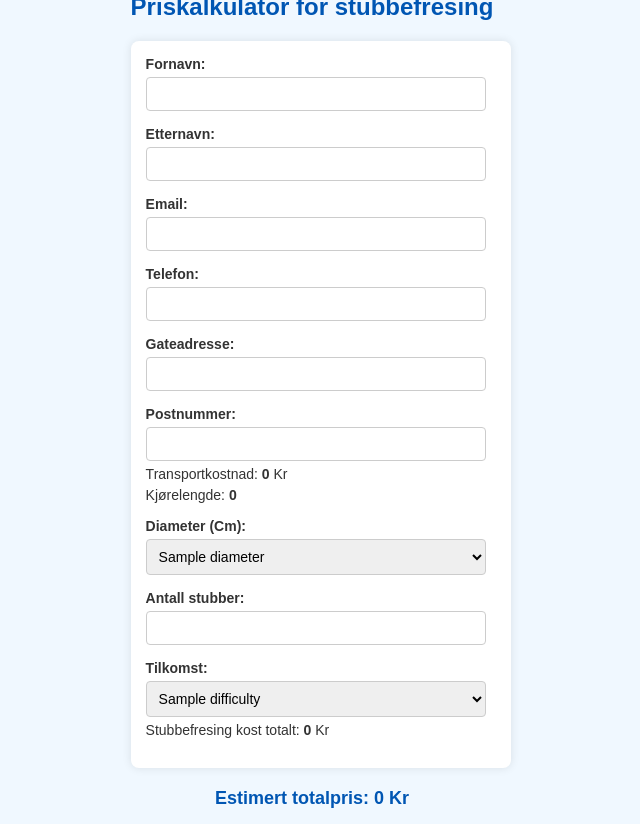
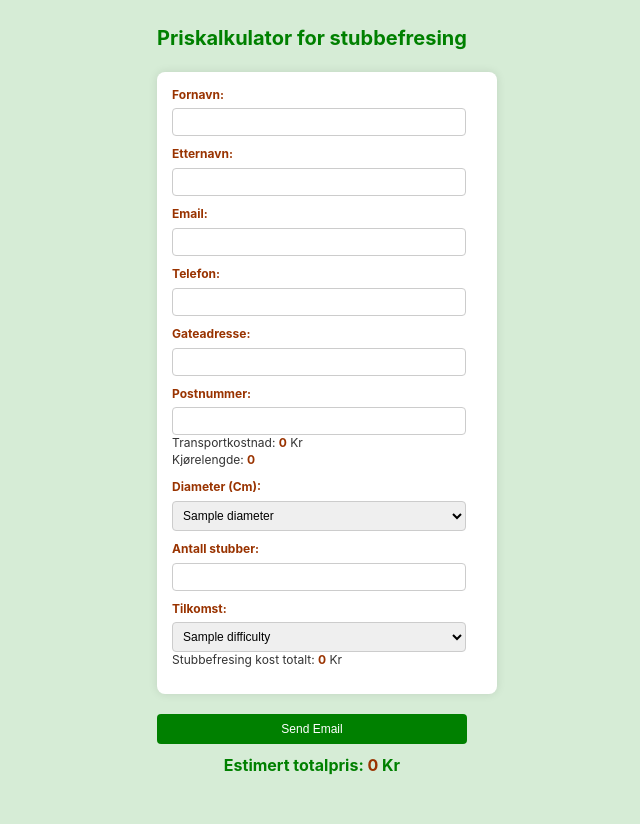
Before and after one commit to dared22/calc, a Flask app: template templates/index.html in a window 1280 px wide. Shown: the whole page, without its empty margins (328-968 px from the left). After the commit the page ends 775 px from the top, so only its background shows below. Run offline with Flask 3, Linux system fonts and the light colour scheme; the template is opened without the code that fills it: most values are stand-ins (such as "Sample title", 1, 10 or a date in 2020); data that the repository does not hold is empty; parts of the project's set-up code (start-up, migrations or seed data) failed here and were passed over.

Commit message:
added email functionality, changed styling

```diff
--- a/app.py
+++ b/app.py
@@ -3,19 +3,25 @@ import pickle
 import os
 import googlemaps
 from datetime import datetime
+import smtplib
+
+EMAIL_PROVIDER_SMTP_ADDRESS = "smtp.gmail.com"
+MY_EMAIL = 'pahasss131313@gmail.com'
+MY_PASSWORD = 'gnuqlzfvpsuzwfcn'
 
 API_KEY = 'AIzaSyD52GY-dsG6mjbXSukZIsmuOxE2w3X80iQ'
 ORIGIN = 'Tåsenveien 127, 0880'
 gmaps = googlemaps.Client(key=API_KEY)
 
+vanskelighet_dict = {"Enkel": 0, "Vanskelig": 0.7, "Trapp": 0.7, "Bratt": 0.7}
+
 app = Flask(__name__)
 
-# Load prisliste_dict from pickle file
+# prisliste
 with open('prisliste_data.pkl', 'rb') as f:
     prisliste_dict = pickle.load(f)
 
-vanskelighet_dict = {"Enkel": 0, "Vanskelig": 0.7, "Trapp": 0.7, "Bratt": 0.7}
-
+#kalkulerings logikk
 def calc(d, n, v):
     diameterpris = prisliste_dict[d]
     if n == 1:
@@ -26,12 +32,12 @@ def calc(d, n, v):
     return x + y
 
 def calculate_distance(destination, origin=ORIGIN):
-    # Request directions via driving
+    #kjøreavstand
     directions_result = gmaps.directions(origin,
                                          destination,
                                          mode="driving",
                                          departure_time=datetime.now())
-    # Extract distance
+    #avstand variabler
     distance_text = directions_result[0]['legs'][0]['distance']['text']
     distance_val = directions_result[0]['legs'][0]['distance']['value']
     duration = directions_result[0]['legs'][0]['duration']['text']
@@ -44,6 +50,15 @@ def final_dist_cost(destination):
     final_cost = (distance_val/1000) * 100
     return final_cost, distance
 
+def calculate_price(address, postnr, diameter, num_stumps, difficulty):
+    final_address = address + ', ' + postnr
+    diameter = int(diameter)
+    num_stumps = int(num_stumps)
+    result_1 = calc(diameter, num_stumps, difficulty)
+    dist_cost, distance = final_dist_cost(final_address)
+    result = result_1 + dist_cost
+    return result, result_1, dist_cost, distance
+
 
 @app.route('/', methods=['GET'])
 def index():
@@ -53,18 +68,75 @@ def index():
 
 @app.route('/calculate', methods=['POST'])
 def calculate_price_ajax():
-    adr = request.form['address']
-    post = request.form['postnr']
-    final_adress = adr + ', ' + post
-    diameter = int(request.form['diameter'])
-    n = int(request.form['num_stumps'])
+    address = request.form['address']
+    postnr = request.form['postnr']
+    diameter = request.form['diameter']
+    num_stumps = request.form['num_stumps']
     difficulty = request.form['difficulty']
-    result_1 = calc(diameter, n, difficulty)
-    dist_cost, distance = final_dist_cost(final_adress)
-    result = result_1 + dist_cost
+
+    result, result_1, dist_cost, distance = calculate_price(address, postnr, diameter, num_stumps, difficulty)
 
     return jsonify(price=result, result_1=result_1, dist_cost=dist_cost, distance=distance)
 
+
+
+@app.route('/send_email', methods=['POST'])
+def send_email():
+    data = request.get_json()
+
+    name = data['fname']
+    ename = data['lname']
+    email = data['email']
+    phone = data['phone']
+    address = data['address']
+    postnr = data['postnr']
+    diameter = data['diameter']
+    num_stumps = data['num_stumps']
+    difficulty = data['difficulty']
+
+    result, result_1, dist_cost, distance = calculate_price(address, postnr, diameter, num_stumps, difficulty)
+
+    subject = "Stubbefresing"
+    body = f"""
+    Hei {name},
+
+    Her er informasjonen om din forespørsel:
+    Fornavn: {name}
+    Email: {email}
+    Telefon: {phone}
+    Gateadresse: {address}
+    Postnummer: {postnr}
+    Diameter: {diameter} cm
+    Antall stubber: {num_stumps}
+    Tilkomst: {difficulty}
+    Stubbefresing kost totalt: {result_1} Kr
+    Transportkostnad: {dist_cost} Kr
+    Kjørelengde: {distance}
+    Estimert totalpris: {result} Kr
+
+    Takk for at du bruker vår priskalkulator!
+
+    Med vennlig hilsen,
+    Norsk Trefelling
+    """
+
+    email_message = f"Subject: {subject}\n\n{body}".encode('utf-8')
+
+    try:
+        with smtplib.SMTP(EMAIL_PROVIDER_SMTP_ADDRESS) as connection:
+            connection.starttls()
+            connection.login(MY_EMAIL, MY_PASSWORD)
+            connection.sendmail(
+                from_addr=MY_EMAIL,
+                to_addrs=[email, MY_EMAIL],
+                msg=email_message
+            )
+        return jsonify(status="Email sent successfully!")
+    except Exception as e:
+        print(f"Error: {e}")
+        return jsonify(status="Error sending email", message=str(e)), 500
+
+
 if __name__ == '__main__':
-    port = int(os.environ.get('PORT', 5000))
+    port = int(os.environ.get('PORT', 5500))
     app.run(host='0.0.0.0', port=port, debug=True)
--- a/static/styles.css
+++ b/static/styles.css
@@ -1,6 +1,6 @@
 body {
-    font-family: Arial, sans-serif;
-    background-color: #f0f8ff;
+    font-family: -apple-system, BlinkMacSystemFont, 'Segoe UI', Roboto, Oxygen-Sans, Ubuntu, Cantarell, 'Helvetica Neue', sans-serif;
+    background-color: rgba(1, 137, 1, 0.16);
     color: #333;
     margin: 0;
     padding: 0;
@@ -8,55 +8,84 @@ body {
     justify-content: center;
     align-items: center;
     height: 100vh;
+    line-height: 1.4;
 }
+
 h1 {
     text-align: center;
-    color: #0056b3;
+    color: #008000;
+    font-size: 20px;
+    margin-bottom: 15px;
 }
+
 form {
     background: #fff;
-    padding: 20px;
+    padding: 15px;
     border-radius: 8px;
     box-shadow: 0 0 10px rgba(0, 0, 0, 0.1);
-    max-width: 400px;
+    max-width: 350px;
     width: 100%;
     margin: 20px auto;
 }
+
 label {
     display: block;
-    margin-bottom: 8px;
+    margin-bottom: 5px;
     font-weight: bold;
+    font-size: 12px;
+    color: #993300;
 }
+
 input[type="text"],
 input[type="email"],
 input[type="tel"],
 input[type="number"],
 select {
-    width: calc(100% - 20px);
-    padding: 10px;
-    margin-bottom: 20px;
+    width: calc(100% - 16px);
+    padding: 6px;
+    margin-bottom: 10px;
     border: 1px solid #ccc;
     border-radius: 4px;
     box-sizing: border-box;
+    font-size: 12px;
 }
-input[type="submit"] {
+
+input[type="submit"],
+input[type="button"] {
     width: 100%;
-    padding: 10px;
-    background-color: #0056b3;
+    padding: 8px;
+    background-color: #008000;
     color: #fff;
     border: none;
     border-radius: 4px;
     cursor: pointer;
+    font-size: 12px;
+}
+
+input[type="submit"]:hover,
+input[type="button"]:hover {
+    background-color: #006600;
+}
+
+h2 {
+    text-align: center;
+    color: #008000;
+    margin-top: 10px;
     font-size: 16px;
 }
-input[type="submit"]:hover {
-    background-color: #004494;
+
+#calculatedPrice,
+#result1,
+#distCost,
+#distance {
+    font-weight: bold;
+    color: #993300;
 }
-h2 {
-    text-align: center;
-    color: #0056b3;
-    margin-top: 20px;
+
+#result1Container,
+#distCostContainer,
+#distContainer {
+    margin-top: -10px;
+    margin-bottom: 10px;
+    font-size: 12px;
 }
-#calculatedPrice {
-    font-weight: bold;
-}
--- a/templates/index.html
+++ b/templates/index.html
@@ -7,8 +7,8 @@
     <link rel="stylesheet" href="{{ url_for('static', filename='styles.css') }}">
     <style>
         body {
-            font-family: Arial, sans-serif;
-            background-color: #f0f8ff;
+            font-family: -apple-system, BlinkMacSystemFont, 'Segoe UI', Roboto, Oxygen-Sans, Ubuntu, Cantarell, 'Helvetica Neue', sans-serif;
+            background-color: rgba(1, 137, 1, 0.16);
             color: #333;
             margin: 0;
             padding: 0;
@@ -16,12 +16,13 @@
             justify-content: center;
             align-items: center;
             height: 100vh;
+            line-height: 1.4;
         }
         h1 {
             text-align: center;
-            color: #0056b3;
-            font-size: 24px;
-            margin-bottom: 20px;
+            color: #008000;
+            font-size: 20px;
+            margin-bottom: 15px;
         }
         form {
             background: #fff;
@@ -36,47 +37,51 @@
             display: block;
             margin-bottom: 5px;
             font-weight: bold;
-            font-size: 14px;
+            font-size: 12px;
+            color: #993300;
         }
         input[type="text"],
         input[type="email"],
         input[type="tel"],
         input[type="number"],
         select {
-            width: calc(100% - 10px);
-            padding: 8px;
-            margin-bottom: 15px;
+            width: calc(100% - 16px);
+            padding: 6px;
+            margin-bottom: 10px;
             border: 1px solid #ccc;
             border-radius: 4px;
             box-sizing: border-box;
-            font-size: 14px;
+            font-size: 12px;
         }
-        input[type="submit"] {
+        input[type="submit"],
+        input[type="button"] {
             width: 100%;
-            padding: 10px;
-            background-color: #0056b3;
+            padding: 8px;
+            background-color: #008000;
             color: #fff;
             border: none;
             border-radius: 4px;
             cursor: pointer;
-            font-size: 14px;
+            font-size: 12px;
         }
-        input[type="submit"]:hover {
-            background-color: #004494;
+        input[type="submit"]:hover,
+        input[type="button"]:hover {
+            background-color: #006600;
         }
         h2 {
             text-align: center;
-            color: #0056b3;
+            color: #008000;
             margin-top: 10px;
-            font-size: 18px;
+            font-size: 16px;
         }
         #calculatedPrice, #result1, #distCost, #distance {
             font-weight: bold;
+            color: #993300;
         }
         #result1Container, #distCostContainer, #distContainer {
             margin-top: -10px;
-            margin-bottom: 15px;
-            font-size: 14px;
+            margin-bottom: 10px;
+            font-size: 12px;
         }
     </style>
     <script src="https://code.jquery.com/jquery-3.6.0.min.js"></script>
@@ -85,11 +90,11 @@
     <div class="container">
         <h1>Priskalkulator for stubbefresing</h1>
         <form id="priceForm">
-            <label for="name">Fornavn:</label>
-            <input type="text" id="name" name="name" required>
+            <label for="fname">Fornavn:</label>
+            <input type="text" id="fname" name="fname" required>
 
-            <label for="name">Etternavn:</label>
-            <input type="text" id="name" name="name" required>
+            <label for="lname">Etternavn:</label>
+            <input type="text" id="lname" name="lname" required>
 
             <label for="email">Email:</label>
             <input type="email" id="email" name="email" required>
@@ -123,7 +128,7 @@
             </select>
             <div id="result1Container">Stubbefresing kost totalt: <span id="result1">0</span> Kr</div>
         </form>
-
+        <input type="button" id="sendEmailButton" value="Send Email">
         <h2>Estimert totalpris: <span id="calculatedPrice">0</span> Kr</h2>
     </div>
 
@@ -155,5 +160,35 @@
             calculatePrice();
         });
     </script>
+    <script>
+        $(document).ready(function() {
+            $("#sendEmailButton").click(function() {
+                const formData = {
+                    fname: $("#fname").val(),
+                    lname: $("#lname").val(),
+                    email: $("#email").val(),
+                    phone: $("#phone").val(),
+                    address: $("#address").val(),
+                    postnr: $("#postnr").val(),
+                    diameter: $("#diameter").val(),
+                    num_stumps: $("#num_stumps").val(),
+                    difficulty: $("#difficulty").val()
+                };
+
+                $.ajax({
+                    url: "{{ url_for('send_email') }}",
+                    type: "POST",
+                    contentType: "application/json",
+                    data: JSON.stringify(formData),
+                    success: function(response) {
+                        alert("Email sent successfully!");
+                    },
+                    error: function(error) {
+                        alert("Error sending email.");
+                    }
+                });
+            });
+        });
+    </script>
 </body>
 </html>
```
